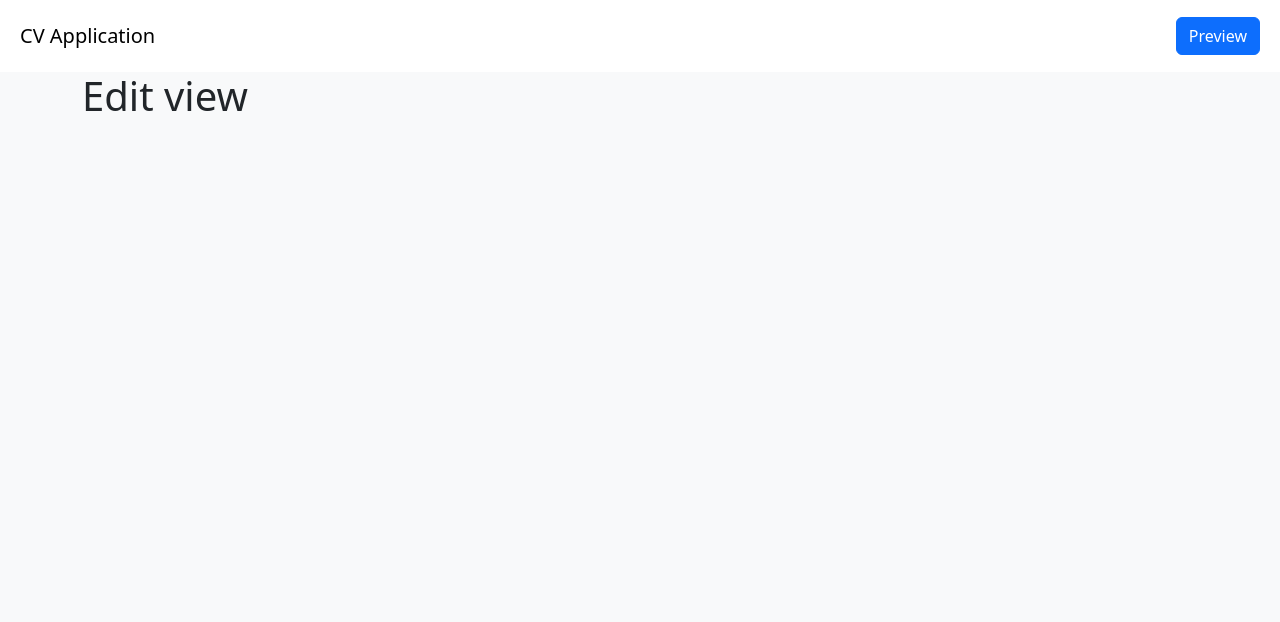
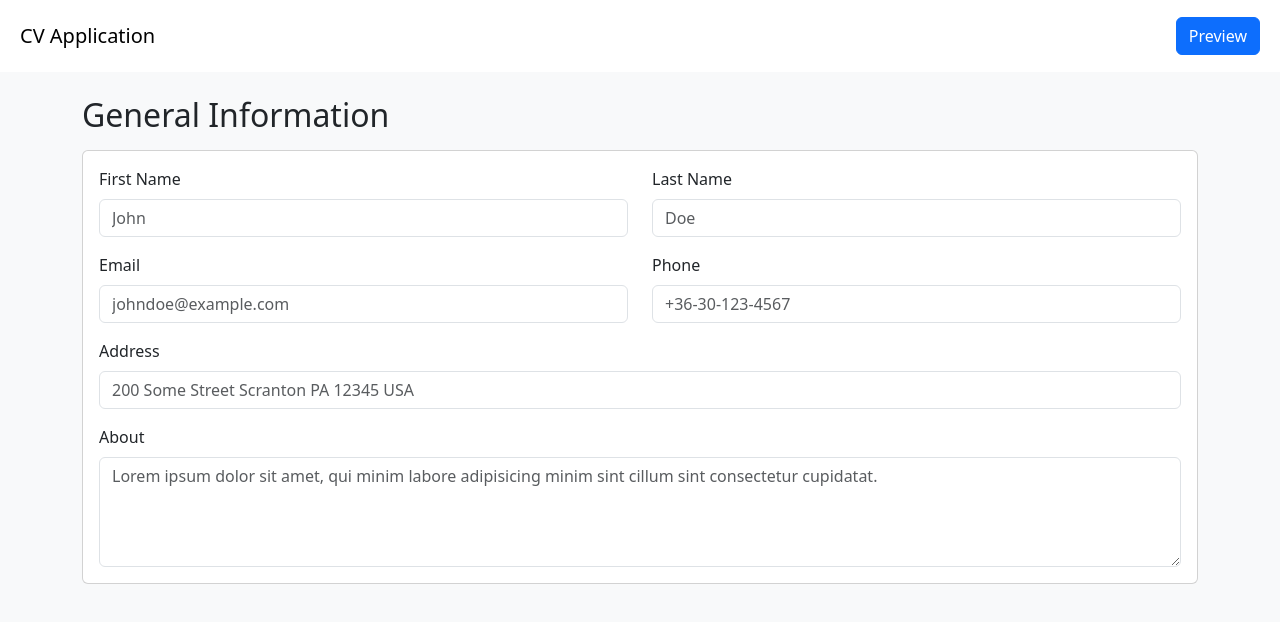
Before and after one commit to markbatho/cv-application, a React (Create React App) app: page / in a window 1280 px wide. Shown: the top 622 px of the page. Built offline with nearby package versions, Linux system fonts and the light colour scheme.

Commit message:
Add General Information section

```diff
--- a/src/components/edit/EditView.jsx
+++ b/src/components/edit/EditView.jsx
@@ -1,11 +1,10 @@
 import { Container } from 'react-bootstrap';
+import GeneralInformation from './GeneralInformation';
 
 export default function EditView() {
   return (
-    <div>
-      <Container>
-        <h1>Edit view</h1>
-      </Container>
-    </div>
+    <Container className="d-flex flex-column gap-4 my-4">
+      <GeneralInformation />
+    </Container>
   );
 }
--- /dev/null
+++ b/src/components/edit/GeneralInformation.jsx
@@ -0,0 +1,60 @@
+import Card from 'react-bootstrap/Card';
+import Form from 'react-bootstrap/Form';
+import Row from 'react-bootstrap/Row';
+import Col from 'react-bootstrap/Col';
+
+export default function GeneralInformation() {
+  return (
+    <section className="d-flex flex-column gap-2">
+      <div className="section-header">
+        <h2>General Information</h2>
+      </div>
+      <Card>
+        <Card.Body>
+          <Card.Text>
+            <Form>
+              <Row className="mb-3">
+                <Form.Group as={Col} controlId="firstName">
+                  <Form.Label>First Name</Form.Label>
+                  <Form.Control type="text" placeholder="John" />
+                </Form.Group>
+                <Form.Group as={Col} controlId="lastName">
+                  <Form.Label>Last Name</Form.Label>
+                  <Form.Control type="text" placeholder="Doe" />
+                </Form.Group>
+              </Row>
+              <Row className="mb-3">
+                <Form.Group as={Col} controlId="email">
+                  <Form.Label>Email</Form.Label>
+                  <Form.Control
+                    type="email"
+                    placeholder="johndoe@example.com"
+                  />
+                </Form.Group>
+                <Form.Group as={Col} controlId="phone">
+                  <Form.Label>Phone</Form.Label>
+                  <Form.Control type="tel" placeholder="+36-30-123-4567" />
+                </Form.Group>
+              </Row>
+              <Form.Group as={Col} controlId="address">
+                <Form.Label>Address</Form.Label>
+                <Form.Control
+                  type="text"
+                  placeholder="200 Some Street Scranton PA 12345 USA"
+                />
+              </Form.Group>
+              <Form.Group className="mt-3" as={Col} controlId="about">
+                <Form.Label>About</Form.Label>
+                <Form.Control
+                  as="textarea"
+                  rows={4}
+                  placeholder="Lorem ipsum dolor sit amet, qui minim labore adipisicing minim sint cillum sint consectetur cupidatat."
+                />
+              </Form.Group>
+            </Form>
+          </Card.Text>
+        </Card.Body>
+      </Card>
+    </section>
+  );
+}
```
